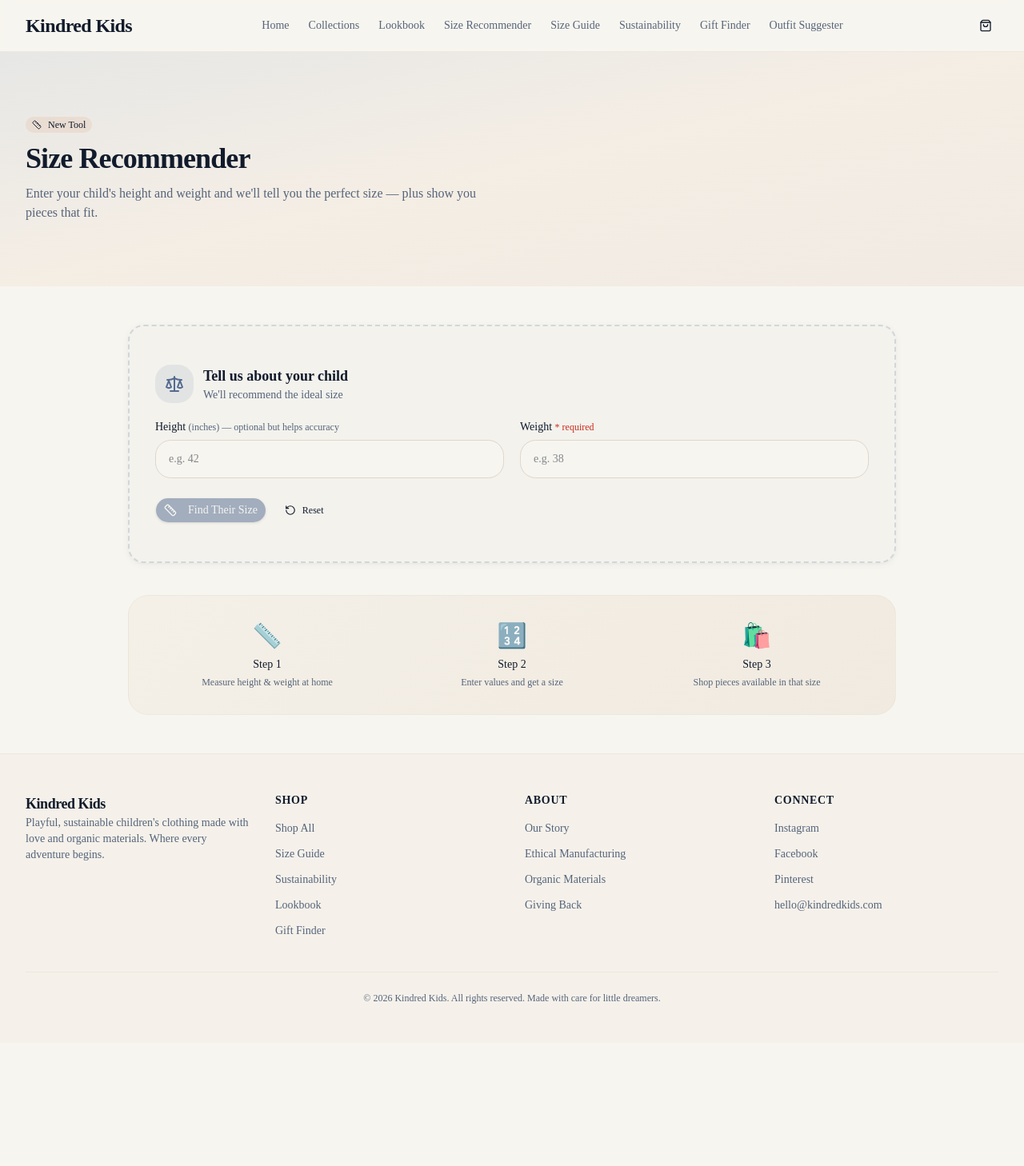
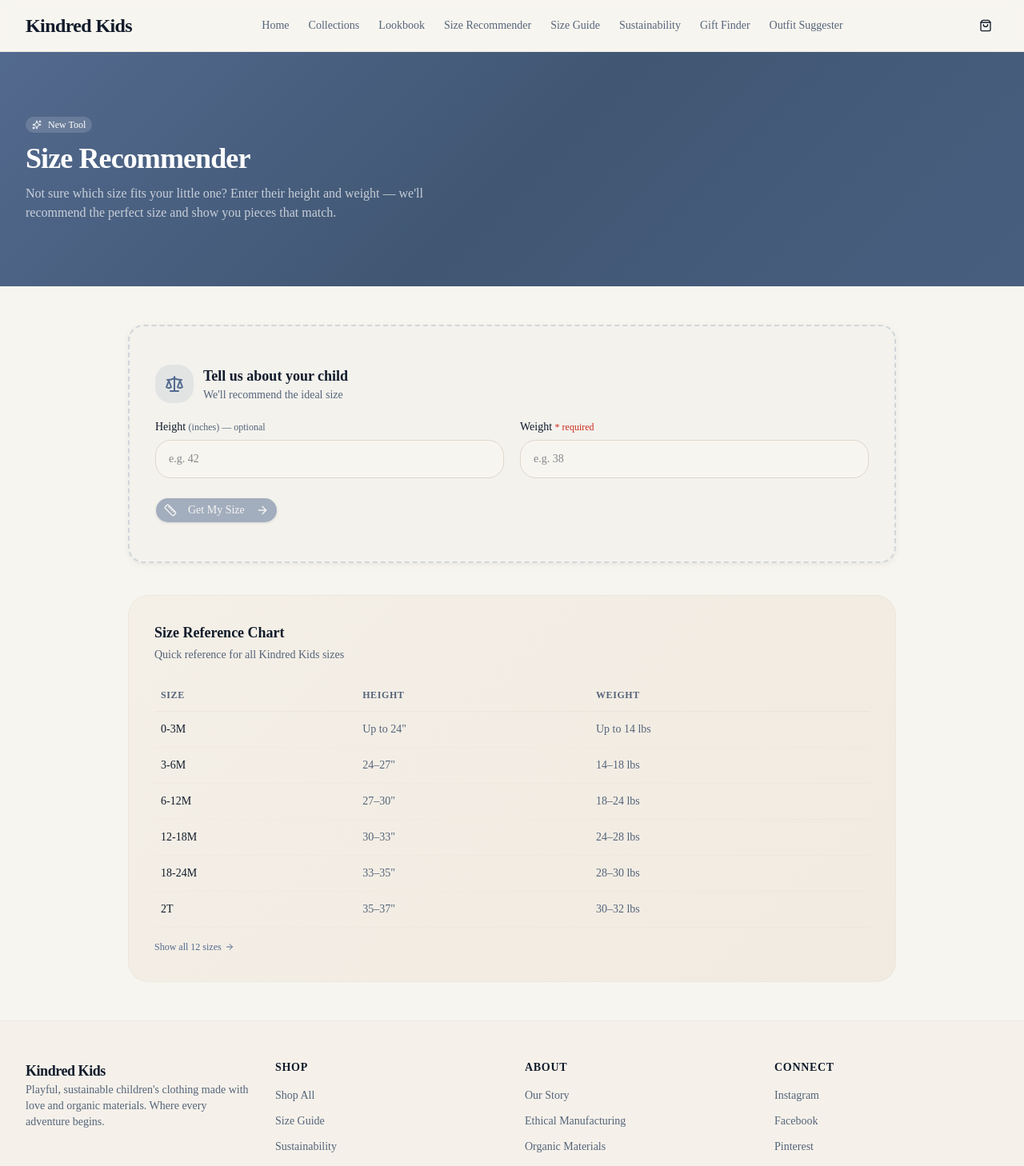
Before and after one commit to anas-khan-antimatter/mkt-kindred-kids, a Next.js app: page /weight in a window 1280 px wide. Shown: the top 1458 px of the page at 80% size. Before the commit the page ends 1304 px from the top, so only its background shows below. Built offline with nearby package versions, Linux system fonts and the light colour scheme.

Commit message:
antimatter: checkpoint c-1790732968742-bn6mm

```diff
--- a/src/app/weight/page.tsx
+++ b/src/app/weight/page.tsx
@@ -1,12 +1,34 @@
 "use client";
 
-import { useState } from "react";
-import { Scale, ArrowRight, RotateCcw, Ruler, Heart, ShoppingBag, Check } from "lucide-react";
+import { useState, useEffect } from "react";
+import { Scale, ArrowRight, RotateCcw, Ruler, ShoppingBag, Check, Sparkles, Heart } from "lucide-react";
 import { Button } from "@/components/ui/button";
 import { Card, CardContent } from "@/components/ui/card";
 import { Badge } from "@/components/ui/badge";
 import { products } from "@/lib/data";
 import { useCart } from "@/lib/cart-context";
+
+const categoryMeta: Record<string, { emoji: string }> = {
+  dresses: { emoji: "👗" },
+  rompers: { emoji: "🦺" },
+  tops: { emoji: "👕" },
+  bottoms: { emoji: "👖" },
+  layers: { emoji: "🧥" },
+};
+
+/* ── Wishlist helpers ── */
+function getWishlist(): string[] {
+  try { return JSON.parse(localStorage.getItem("kindred-wishlist") || "[]"); }
+  catch { return []; }
+}
+function toggleWishlistId(id: string): string[] {
+  const current = getWishlist();
+  const idx = current.indexOf(id);
+  if (idx >= 0) current.splice(idx, 1);
+  else current.push(id);
+  localStorage.setItem("kindred-wishlist", JSON.stringify(current));
+  return [...current];
+}
 
 export default function WeightPage() {
   const [height, setHeight] = useState("");
@@ -18,7 +40,13 @@ export default function WeightPage() {
   const [error, setError] = useState<string | null>(null);
   const [suggestedProducts, setSuggestedProducts] = useState<typeof products>([]);
   const [addedIds, setAddedIds] = useState<Set<string>>(new Set());
+  const [wishlist, setWishlist] = useState<string[]>([]);
+  const [showAllSizes, setShowAllSizes] = useState(false);
   const { addItem } = useCart();
+
+  useEffect(() => {
+    setWishlist(getWishlist());
+  }, []);
 
   const handleRecommend = async () => {
     const h = parseFloat(height) || 0;
@@ -39,8 +67,6 @@ export default function WeightPage() {
         setRecommended(data.size);
         setRecoGroup(data.group);
         setRecoDetails(data.details);
-
-        // Suggest products available in this size
         const size = data.size;
         const matched = products.filter((p) => p.sizes.includes(size));
         setSuggestedProducts(matched.slice(0, 4));
@@ -61,6 +87,7 @@ export default function WeightPage() {
     setRecoDetails(null);
     setSuggestedProducts([]);
     setError(null);
+    setShowAllSizes(false);
   };
 
   const handleAddProduct = (product: (typeof products)[0]) => {
@@ -73,23 +100,43 @@ export default function WeightPage() {
       image: product.image,
       quantity: 1,
     });
-    const newSet = new Set(addedIds);
-    newSet.add(product.id);
-    setAddedIds(newSet);
+    setAddedIds((prev) => new Set(prev).add(product.id));
   };
+
+  const toggleWish = (id: string) => {
+    const updated = toggleWishlistId(id);
+    setWishlist(updated);
+  };
+
+  const sizeChart = [
+    { size: "0-3M", height: 'Up to 24"', weight: "Up to 14 lbs" },
+    { size: "3-6M", height: '24–27"', weight: "14–18 lbs" },
+    { size: "6-12M", height: '27–30"', weight: "18–24 lbs" },
+    { size: "12-18M", height: '30–33"', weight: "24–28 lbs" },
+    { size: "18-24M", height: '33–35"', weight: "28–30 lbs" },
+    { size: "2T", height: '35–37"', weight: "30–32 lbs" },
+    { size: "3T", height: '37–39"', weight: "32–35 lbs" },
+    { size: "4T", height: '39–41"', weight: "35–39 lbs" },
+    { size: "5", height: '41–44"', weight: "39–45 lbs" },
+    { size: "6", height: '44–47"', weight: "45–50 lbs" },
+    { size: "7", height: '47–50"', weight: "50–57 lbs" },
+    { size: "8", height: '50–53"', weight: "57–65 lbs" },
+  ];
+
+  const visibleSizes = showAllSizes ? sizeChart : sizeChart.slice(0, 6);
 
   return (
     <div>
       {/* Hero */}
-      <section className="bg-gradient-to-br from-primary/10 via-accent/10 to-secondary/10 px-4 py-14 sm:px-6 sm:py-20 lg:px-8">
+      <section className="bg-denim-wash px-4 py-14 sm:px-6 sm:py-20 lg:px-8">
         <div className="mx-auto max-w-7xl">
-          <Badge className="mb-3 bg-accent/20 text-accent-foreground border-0">
-            <Ruler className="mr-1 h-3 w-3" />
+          <Badge className="mb-3 bg-white/15 text-white border-0 backdrop-blur-sm">
+            <Sparkles className="mr-1 h-3 w-3" />
             New Tool
           </Badge>
-          <h1 className="text-3xl font-bold tracking-tight sm:text-4xl">Size Recommender</h1>
-          <p className="mt-3 text-muted-foreground max-w-xl">
-            Enter your child&apos;s height and weight and we&apos;ll tell you the perfect size — plus show you pieces that fit.
+          <h1 className="text-3xl font-bold tracking-tight text-white sm:text-4xl">Size Recommender</h1>
+          <p className="mt-3 text-white/70 max-w-xl">
+            Not sure which size fits your little one? Enter their height and weight — we&apos;ll recommend the perfect size and show you pieces that match.
           </p>
         </div>
       </section>
@@ -111,7 +158,7 @@ export default function WeightPage() {
             <div className="grid gap-5 sm:grid-cols-2">
               <div>
                 <label className="block text-sm font-medium text-foreground mb-1.5">
-                  Height <span className="text-xs text-muted-foreground">(inches) — optional but helps accuracy</span>
+                  Height <span className="text-xs text-muted-foreground">(inches) — optional</span>
                 </label>
                 <input
                   type="number"
@@ -146,173 +193,172 @@ export default function WeightPage() {
                 className="rounded-full shadow-sm"
               >
                 {loading ? (
-                  <span className="animate-pulse">Checking…</span>
+                  <span className="animate-pulse flex items-center gap-2">
+                    <span className="inline-block h-4 w-4 rounded-full border-2 border-current border-t-transparent animate-spin" />
+                    Finding size…
+                  </span>
                 ) : (
                   <>
                     <Ruler className="mr-2 h-4 w-4" />
-                    Find Their Size
+                    Get My Size
+                    <ArrowRight className="ml-2 h-4 w-4" />
                   </>
                 )}
               </Button>
-              <Button variant="ghost" size="sm" onClick={resetForm} className="text-xs">
+              {recommended && (
+                <Button variant="ghost" size="sm" onClick={resetForm} className="text-xs rounded-full">
                   <RotateCcw className="mr-1 h-3 w-3" />
-                Reset
+                  Start Over
                 </Button>
+              )}
             </div>
           </CardContent>
         </Card>
 
-        {/* ── Loading State ── */}
-        {loading && (
-          <div className="mb-10 flex items-center justify-center py-8">
-            <div className="rounded-2xl bg-card-soft p-8 text-center shadow-soft animate-in fade-in">
-              <span className="text-5xl block mb-3 animate-bounce">📐</span>
-              <p className="text-muted-foreground animate-pulse">Finding the perfect size…</p>
-            </div>
+        {/* ── Results ── */}
+        {error && (
+          <div className="mb-10 rounded-xl bg-destructive/5 border border-destructive/20 p-5 text-center">
+            <span className="text-2xl block mb-2">😔</span>
+            <p className="text-sm text-destructive">{error}</p>
           </div>
         )}
 
-        {/* ── Error State ── */}
-        {error && !loading && (
-          <div className="mb-10 rounded-xl bg-destructive/10 border border-destructive/30 p-5 animate-in fade-in slide-in-from-top-2">
-            <div className="flex items-center gap-3">
-              <span className="text-2xl">😕</span>
-              <div>
-                <h3 className="font-semibold text-sm text-destructive">Something went wrong</h3>
-                <p className="text-xs text-destructive/70 mt-1">{error}</p>
+        {recommended && recoDetails && (
+          <>
+            <div className="mb-10 rounded-2xl bg-caramel-fade border-2 border-primary/20 p-6 sm:p-8 animate-in fade-in slide-in-from-bottom-4 duration-300">
+              <div className="flex flex-col sm:flex-row items-center gap-5">
+                <div className="flex h-20 w-20 shrink-0 items-center justify-center rounded-2xl bg-white/20 backdrop-blur-sm">
+                  <Ruler className="h-10 w-10 text-white" />
+                </div>
+                <div className="text-center sm:text-left">
+                  <Badge className="mb-2 bg-white/20 text-white border-0 backdrop-blur-sm text-xs">
+                    {recoGroup === "infants" ? "👶 Infant" : "🧒 Kids"} Size
+                  </Badge>
+                  <h2 className="text-2xl font-bold text-white sm:text-3xl">
+                    We recommend size <span className="underline decoration-white/40 decoration-2 underline-offset-4">{recommended}</span>
+                  </h2>
+                  <p className="text-white/70 text-sm mt-1">Based on {weight} lbs{height ? ` and ${height}" height` : ""}</p>
+                </div>
+              </div>
+
+              <div className="mt-5 grid grid-cols-3 gap-3 rounded-xl bg-white/10 backdrop-blur-sm p-4">
+                <div className="text-center">
+                  <p className="text-xs text-white/60">Height Range</p>
+                  <p className="text-white font-semibold">{recoDetails.height}</p>
+                </div>
+                <div className="text-center">
+                  <p className="text-xs text-white/60">Weight Range</p>
+                  <p className="text-white font-semibold">{recoDetails.weight}</p>
+                </div>
+                <div className="text-center">
+                  <p className="text-xs text-white/60">Chest</p>
+                  <p className="text-white font-semibold">{recoDetails.chest}</p>
                 </div>
               </div>
             </div>
-        )}
 
-        {/* ── Result ── */}
-        {recommended && !loading && (
-          <>
-            {/* Size Recommendation */}
-            <div className="mb-10 rounded-2xl bg-gradient-to-br from-primary/5 via-accent/5 to-secondary/5 border-2 border-primary/20 p-6 sm:p-8 animate-in fade-in slide-in-from-bottom-4 duration-300">
-              <div className="flex items-center gap-4 mb-2">
-                <span className="text-4xl">🎯</span>
-                <div>
-                  <Badge className="bg-accent/20 text-accent-foreground border-0 text-xs">Recommended</Badge>
-                  <h2 className="text-2xl font-bold mt-1">
-                    Size <span className="text-primary text-3xl">{recommended}</span>
-                  </h2>
-                </div>
-              </div>
-
-              {recoDetails && (
-                <div className="mt-4 grid grid-cols-3 gap-3 text-sm">
-                  <div className="rounded-xl bg-white/50 p-3 text-center">
-                    <span className="block text-xs text-muted-foreground">Height Range</span>
-                    <span className="block text-lg font-semibold text-foreground mt-1">{recoDetails.height}</span>
-                  </div>
-                  <div className="rounded-xl bg-white/50 p-3 text-center">
-                    <span className="block text-xs text-muted-foreground">Weight Range</span>
-                    <span className="block text-lg font-semibold text-foreground mt-1">{recoDetails.weight}</span>
-                  </div>
-                  <div className="rounded-xl bg-white/50 p-3 text-center">
-                    <span className="block text-xs text-muted-foreground">Chest</span>
-                    <span className="block text-lg font-semibold text-foreground mt-1">{recoDetails.chest}</span>
-                  </div>
-                </div>
-              )}
-
-              <div className="mt-4 text-xs text-muted-foreground">
-                Based on {height ? `${height}" height and ` : ""}{weight} lbs weight
-                {recoGroup === "infants" ? " — wearing infant sizing" : ""}
-              </div>
-            </div>
-
-            {/* Suggested Products in this Size */}
+            {/* ── Suggested products ── */}
             {suggestedProducts.length > 0 && (
-              <div>
-                <h2 className="text-xl font-semibold mb-6 flex items-center gap-2">
-                  <ShoppingBag className="h-5 w-5 text-primary" />
-                  Pieces in Size {recommended}
-                  <span className="text-xs text-muted-foreground font-normal">({suggestedProducts.length} available)</span>
-                </h2>
-                <div className="grid gap-5 sm:grid-cols-2 lg:grid-cols-4">
-                  {suggestedProducts.map((product) => (
-                    <Card
-                      key={product.id}
-                      className="group overflow-hidden border-0 bg-card-soft shadow-soft transition-all hover:shadow-md animate-in fade-in"
+              <div className="mb-10">
+                <h3 className="text-lg font-semibold mb-4">Pieces that fit size {recommended}</h3>
+                <div className="grid gap-4 sm:grid-cols-2 lg:grid-cols-4">
+                  {suggestedProducts.map((product) => {
+                    const inWishlist = wishlist.includes(product.id);
+                    const justAdded = addedIds.has(product.id);
+                    return (
+                      <Card key={product.id} className="overflow-hidden border-0 bg-card-soft shadow-soft transition-all hover:shadow-bouncy hover:-translate-y-0.5 group">
+                        <div className="aspect-square w-full bg-editorial flex items-center justify-center relative overflow-hidden">
+                          <span className="text-5xl opacity-25 select-none transition-transform duration-500 group-hover:scale-125">
+                            {categoryMeta[product.category]?.emoji || "🧵"}
+                          </span>
+                          <button
+                            onClick={(e) => { e.stopPropagation(); toggleWish(product.id); }}
+                            className="absolute top-2 left-2 h-7 w-7 flex items-center justify-center rounded-full bg-white/70 backdrop-blur-sm transition-all hover:scale-110 active:scale-90"
+                            aria-label={inWishlist ? "Remove from wishlist" : "Add to wishlist"}
                           >
-                      <div className="aspect-square w-full bg-gradient-to-br from-muted to-muted/50 flex items-center justify-center relative overflow-hidden">
-                        <span className="text-5xl opacity-30 select-none">
-                          {product.category === "dresses"
-                            ? "👗"
-                            : product.category === "rompers"
-                            ? "🦺"
-                            : product.category === "tops"
-                            ? "👕"
-                            : product.category === "bottoms"
-                            ? "👖"
-                            : "🧥"}
-                        </span>
-                        <div className="absolute top-2 right-2">
-                          <Badge variant="secondary" className="text-xs bg-white/70 text-foreground border-0">
-                            {recommended}
+                            <Heart className={`h-3.5 w-3.5 ${inWishlist ? "fill-primary text-primary" : "text-muted-foreground"}`} />
+                          </button>
+                          <Badge className="absolute top-2 right-2 text-[10px] bg-white/80 text-foreground border-0 backdrop-blur-sm shadow-sm">
+                            ${product.price}
                           </Badge>
                         </div>
-                      </div>
-                      <CardContent className="p-4">
-                        <h3 className="font-semibold text-sm">{product.name}</h3>
-                        <p className="text-lg font-bold text-primary mt-1">${product.price}</p>
-                        <div className="mt-1 flex flex-wrap gap-1">
-                          {product.season.map((s) => (
-                            <span key={s} className="text-[10px] px-2 py-0.5 rounded-full bg-accent/20 text-accent-foreground">
-                              {s}
-                            </span>
+                        <CardContent className="p-3">
+                          <h4 className="font-semibold text-sm truncate">{product.name}</h4>
+                          <div className="mt-1 flex gap-1">
+                            {product.colors.map((color) => (
+                              <span key={color.name} className="inline-block h-2.5 w-2.5 rounded-full border border-border/50" style={{ backgroundColor: color.hex }} />
                             ))}
                           </div>
                           <Button
                             size="sm"
-                          className="w-full mt-2 text-xs rounded-full"
+                            className={`w-full mt-2 text-xs rounded-full transition-all ${justAdded ? "bg-green-600 hover:bg-green-700" : ""}`}
                             onClick={() => handleAddProduct(product)}
+                            disabled={justAdded}
                           >
-                          {addedIds.has(product.id) ? (
-                            <>
-                              <Check className="mr-1 h-3 w-3" />
-                              Added!
-                            </>
+                            {justAdded ? (
+                              <><Check className="mr-1 h-3 w-3" /> Added!</>
                             ) : (
-                            <>
-                              <ShoppingBag className="mr-1 h-3 w-3" />
-                              Add to Bag
-                            </>
+                              <><ShoppingBag className="mr-1 h-3 w-3" /> Add to Bag</>
                             )}
                           </Button>
                         </CardContent>
                       </Card>
-                  ))}
+                    );
+                  })}
                 </div>
               </div>
             )}
           </>
         )}
 
-        {/* ── Empty / First-visit education ── */}
-        {!recommended && !loading && !error && (
+        {/* ── Size reference chart ── */}
         <div className="rounded-2xl bg-card-soft p-6 sm:p-8 border border-border/30">
-            <div className="grid gap-6 sm:grid-cols-3 text-center">
-              <div>
-                <span className="text-3xl block mb-2">📏</span>
-                <h3 className="font-medium text-sm">Step 1</h3>
-                <p className="text-xs text-muted-foreground mt-1">Measure height &amp; weight at home</p>
+          <h3 className="text-lg font-semibold mb-1">Size Reference Chart</h3>
+          <p className="text-sm text-muted-foreground mb-5">Quick reference for all Kindred Kids sizes</p>
+          <div className="overflow-x-auto">
+            <table className="w-full text-sm">
+              <thead>
+                <tr className="border-b border-border/40">
+                  <th className="text-left py-3 px-2 font-semibold text-xs uppercase tracking-wider text-muted-foreground">Size</th>
+                  <th className="text-left py-3 px-2 font-semibold text-xs uppercase tracking-wider text-muted-foreground">Height</th>
+                  <th className="text-left py-3 px-2 font-semibold text-xs uppercase tracking-wider text-muted-foreground">Weight</th>
+                </tr>
+              </thead>
+              <tbody>
+                {visibleSizes.map((row, idx) => (
+                  <tr
+                    key={row.size}
+                    className={`border-b border-border/20 transition-colors hover:bg-muted/30 ${
+                      row.size === recommended ? "bg-primary/5 font-medium" : ""
+                    }`}
+                  >
+                    <td className={`py-3 px-2 ${row.size === recommended ? "text-primary" : ""}`}>
+                      {row.size === recommended ? (
+                        <span className="inline-flex items-center gap-1.5">
+                          <span className="flex h-5 w-5 items-center justify-center rounded-full bg-primary text-[10px] text-primary-foreground font-bold">✓</span>
+                          {row.size}
+                        </span>
+                      ) : (
+                        row.size
+                      )}
+                    </td>
+                    <td className="py-3 px-2 text-muted-foreground">{row.height}</td>
+                    <td className="py-3 px-2 text-muted-foreground">{row.weight}</td>
+                  </tr>
+                ))}
+              </tbody>
+            </table>
           </div>
-              <div>
-                <span className="text-3xl block mb-2">🔢</span>
-                <h3 className="font-medium text-sm">Step 2</h3>
-                <p className="text-xs text-muted-foreground mt-1">Enter values and get a size</p>
+          {sizeChart.length > 6 && (
+            <button
+              onClick={() => setShowAllSizes(!showAllSizes)}
+              className="mt-4 text-xs text-primary hover:underline inline-flex items-center gap-1 transition-all"
+            >
+              {showAllSizes ? "Show fewer sizes" : `Show all ${sizeChart.length} sizes`}
+              <ArrowRight className={`h-3 w-3 transition-transform ${showAllSizes ? "rotate-90" : ""}`} />
+            </button>
+          )}
         </div>
-              <div>
-                <span className="text-3xl block mb-2">🛍️</span>
-                <h3 className="font-medium text-sm">Step 3</h3>
-                <p className="text-xs text-muted-foreground mt-1">Shop pieces available in that size</p>
-              </div>
-            </div>
-          </div>
-        )}
       </section>
     </div>
   );
```
Lines whose indentation alone changed are shown as unchanged.
